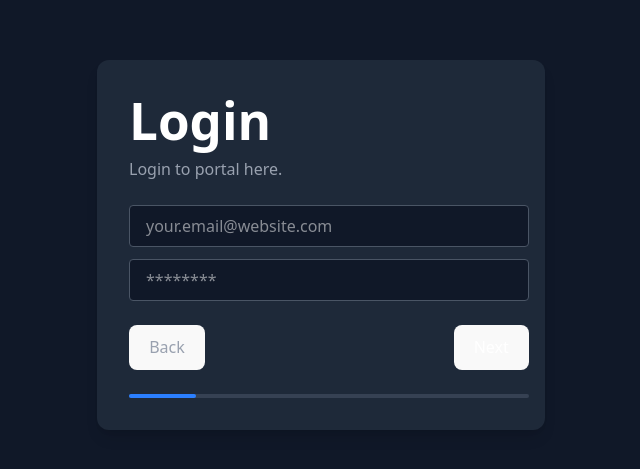
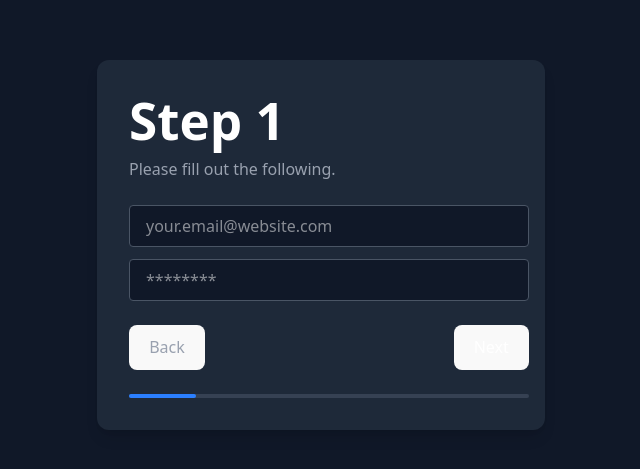
Before and after one commit to MMongelli99/onboarding-wizard, a React (Vite) app in the folder frontend/: page / in a window 1280 px wide. Shown: the part 155-624 px from the top of the page, without its empty margins (319-959 px from the left). Built offline with nearby package versions, Linux system fonts and the light colour scheme.

Commit message:
generalize login card for use as each step of onboarding wizard

```diff
--- a/frontend/src/components/Login.tsx
+++ /dev/null
@@ -1,44 +0,0 @@
-type Props = {
-  onNext: () => void;
-  onBack: () => void;
-};
-
-export default function Login({ onNext, onBack }: Props) {
-  return (
-    <div className="w-100">
-      <h1 className="text-2xl font-semibold mb-2">Login</h1>
-      <p className="text-gray-400 mb-6">Login to portal here.</p>
-
-      <div className="space-y-3 mb-6">
-        <input
-          type="email"
-          placeholder="your.email@website.com"
-          className="w-full px-4 py-2 rounded bg-gray-900 border border-gray-600 focus:outline-none focus:ring-2 focus:ring-blue-500"
-        />
-        <input
-          type="password"
-          placeholder="********"
-          className="w-full px-4 py-2 rounded bg-gray-900 border border-gray-600 focus:outline-none focus:ring-2 focus:ring-blue-500"
-        />
-      </div>
-
-      <div className="flex justify-between items-center">
-        <button onClick={onBack} className="text-gray-400 hover:text-white">
-          Back
-        </button>
-        <button
-          onClick={onNext}
-          className="bg-blue-500 hover:bg-blue-600 text-white px-6 py-2 rounded"
-        >
-          Next
-        </button>
-      </div>
-
-      <div className="mt-6">
-        <div className="w-full h-1 bg-gray-700 rounded">
-          <div className="h-1 bg-blue-500 w-1/6 rounded" />
-        </div>
-      </div>
-    </div>
-  );
-}
--- a/frontend/src/components/Wizard.tsx
+++ b/frontend/src/components/Wizard.tsx
@@ -1,15 +1,35 @@
 import { useState } from "react";
-import Login from "./Login";
+import WizardStep from "./WizardStep";
 
 export default function Wizard() {
-  const [step, setStep] = useState(1);
+  const [step, setStep] = useState(0);
 
-  const handleNext = () => setStep(step + 1);
-  const handleBack = () => setStep(step + 1);
+  const handleNext = () =>
+    setStep((currStep) =>
+      currStep + 1 <= steps.length - 1 ? step + 1 : steps.length - 1,
+    );
+  const handleBack = () =>
+    setStep((currStep) => (currStep - 1 >= 0 ? step - 1 : 0));
+
+  function makeWizardStep(title, fields) {
+    return (
+      <WizardStep
+        title={title}
+        fields={fields}
+        onNext={handleNext}
+        onBack={handleBack}
+      />
+    );
+  }
+
+  const steps = [
+    makeWizardStep("Step 1", ["username", "password"]),
+    makeWizardStep("Step 2", ["birthdate"]),
+  ];
 
   return (
     <div className="bg-gray-800 p-8 rounded-xl shadow-lg w-full max-w-md">
-      {step === 1 && <Login onNext={handleNext} onBack={handleBack} />}
+      {steps[step]}
     </div>
   );
 }
--- /dev/null
+++ b/frontend/src/components/WizardStep.tsx
@@ -0,0 +1,71 @@
+type WizardStepKind = "username" | "password" | "birthdate" | "aboutme";
+
+const wizardSteps: Record<WizardStepKind, React.ReactElement> = {
+  username: (
+    <input
+      type="email"
+      placeholder="your.email@website.com"
+      className="w-full px-4 py-2 rounded bg-gray-900 border border-gray-600 focus:outline-none focus:ring-2 focus:ring-blue-500"
+    />
+  ),
+  password: (
+    <input
+      type="password"
+      placeholder="********"
+      className="w-full px-4 py-2 rounded bg-gray-900 border border-gray-600 focus:outline-none focus:ring-2 focus:ring-blue-500"
+    />
+  ),
+  birthdate: (
+    <input
+      type="date"
+      className="w-full px-4 py-2 rounded bg-gray-900 border border-gray-600 focus:outline-none focus:ring-2 focus:ring-blue-500"
+    />
+  ),
+  aboutme: (
+    <textarea
+      placeholder="Tell us about yourself..."
+      className="w-full px-4 py-2 rounded bg-gray-900 border border-gray-600 focus:outline-none focus:ring-2 focus:ring-blue-500"
+    />
+  ),
+};
+
+type Props = {
+  title: String;
+  description: String;
+  fields: WizardStepKind[];
+  onNext: () => void;
+  onBack: () => void;
+};
+
+export default function WizardStep({ title, fields, onNext, onBack }: Props) {
+  return (
+    <div className="w-100">
+      <h1 className="text-2xl font-semibold mb-2">{title}</h1>
+      <p className="text-gray-400 mb-6">Please fill out the following.</p>
+
+      <div className="space-y-3 mb-6">
+        {fields.map((field) => (
+          <div key={field.id}>{wizardSteps[field]}</div>
+        ))}
+      </div>
+
+      <div className="flex justify-between items-center">
+        <button onClick={onBack} className="text-gray-400 hover:text-white">
+          Back
+        </button>
+        <button
+          onClick={onNext}
+          className="bg-blue-500 hover:bg-blue-600 text-white px-6 py-2 rounded"
+        >
+          Next
+        </button>
+      </div>
+
+      <div className="mt-6">
+        <div className="w-full h-1 bg-gray-700 rounded">
+          <div className="h-1 bg-blue-500 w-1/6 rounded" />
+        </div>
+      </div>
+    </div>
+  );
+}
```
